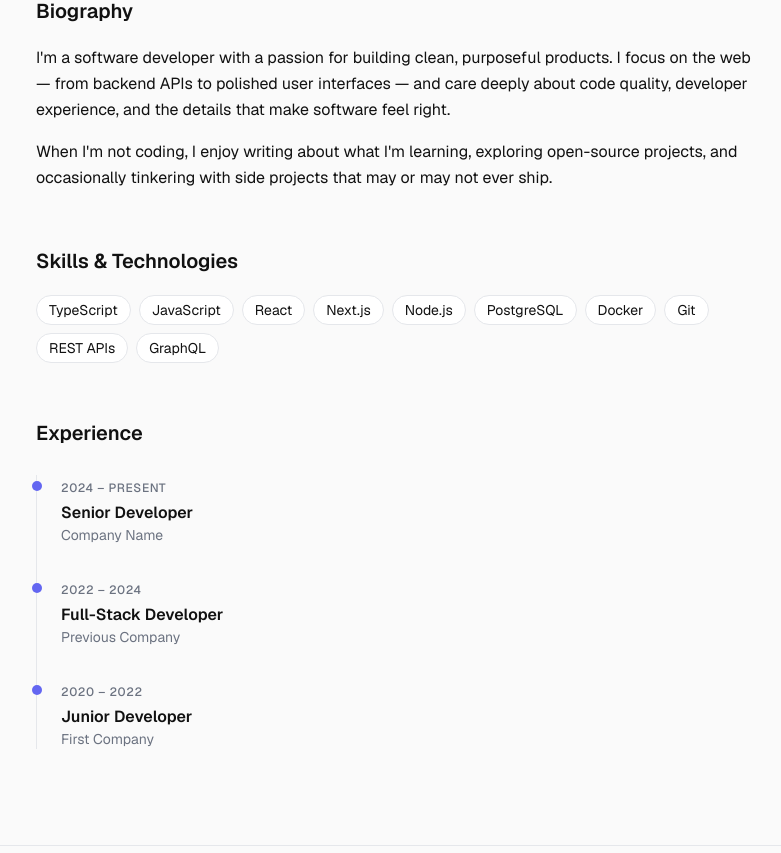
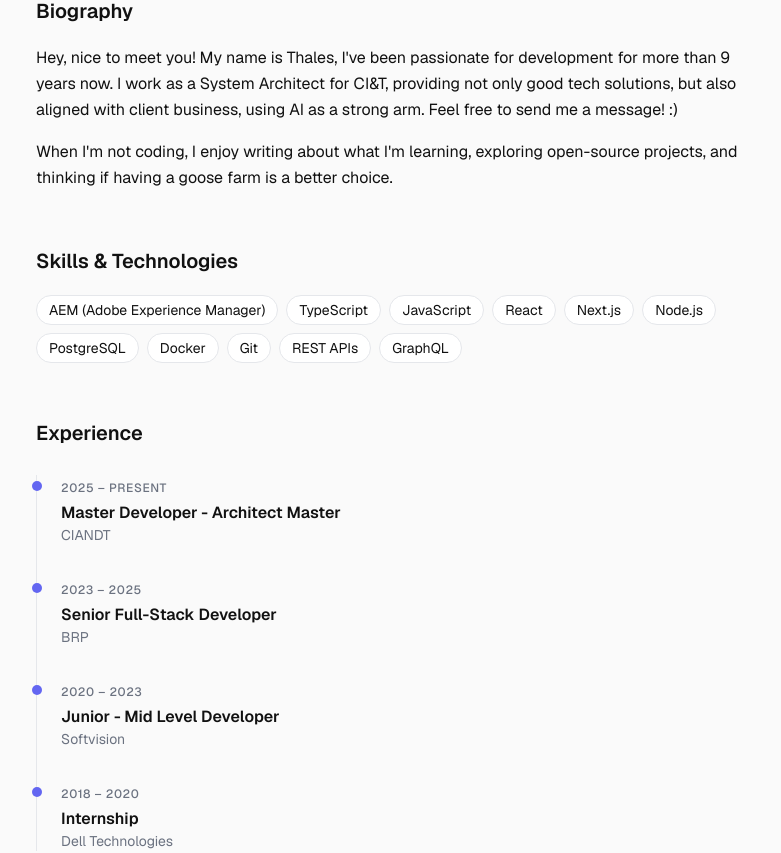
Before and after one commit to ThalesZago/zagothales, a Next.js app: page /about in a window 1280 px wide. Shown: the part 280-1133 px from the top of the page, without its empty margins (244-1025 px from the left). Built offline with nearby package versions, Linux system fonts and the light colour scheme.

Commit message:
ZAGO-0002: Updating About Page

```diff
--- a/app/about/page.tsx
+++ b/app/about/page.tsx
@@ -7,6 +7,7 @@ export const metadata: Metadata = {
 }
 
 const SKILLS = [
+  'AEM (Adobe Experience Manager)',
   'TypeScript',
   'JavaScript',
   'React',
@@ -20,9 +21,10 @@ const SKILLS = [
 ]
 
 const TIMELINE = [
-  { year: '2024 – present', role: 'Senior Developer', place: 'Company Name' },
-  { year: '2022 – 2024', role: 'Full-Stack Developer', place: 'Previous Company' },
-  { year: '2020 – 2022', role: 'Junior Developer', place: 'First Company' },
+  { year: '2025 – present', role: 'Master Developer - Architect Master', place: 'CIANDT' },
+  { year: '2023 – 2025', role: 'Senior Full-Stack Developer', place: 'BRP' },
+  { year: '2020 – 2023', role: 'Junior - Mid Level Developer', place: 'Softvision' },
+  { year: '2018 – 2020', role: 'Internship', place: 'Dell Technologies' },
 ]
 
 export default function AboutPage() {
@@ -41,15 +43,14 @@ export default function AboutPage() {
           className="space-y-4 text-base leading-relaxed"
         >
           <p>
-            I&apos;m a software developer with a passion for building clean,
-            purposeful products. I focus on the web — from backend APIs to
-            polished user interfaces — and care deeply about code quality,
-            developer experience, and the details that make software feel right.
+            Hey, nice to meet you!
+            My name is Thales, I&apos;ve been passionate for development for more than 9 years now.
+            I work as a System Architect for CI&T, providing not only good tech solutions, but also aligned with client business, using AI as a strong arm.
+            Feel free to send me a message! :)
           </p>
           <p>
             When I&apos;m not coding, I enjoy writing about what I&apos;m
-            learning, exploring open-source projects, and occasionally tinkering
-            with side projects that may or may not ever ship.
+            learning, exploring open-source projects, and thinking if having a goose farm is a better choice.
           </p>
         </div>
       </section>
```
